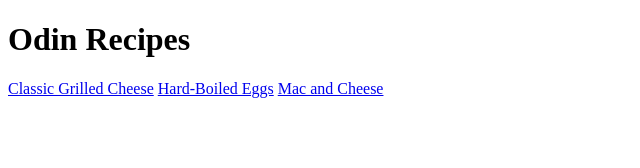
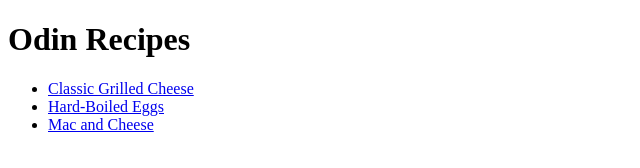
Before and after one commit to TheCodeMonke/Odin-Recipes, a plain HTML site: page index.html in a window 1280 px wide. Shown: the whole page, without its empty margins (0-640 px from the left). Drawn offline with Linux system fonts and the light colour scheme.

Commit message:
Update index.html links
Created nav and unordered list to contain recipe page links

```diff
--- a/index.html
+++ b/index.html
@@ -7,8 +7,12 @@
 </head>
 <body>
     <h1>Odin Recipes</h1>
-    <a href="./recipes/classic_grilled_cheese.html">Classic Grilled Cheese</a>
-    <a href="./recipes/hard_boiled_eggs.html">Hard-Boiled Eggs</a>
-    <a href="./recipes/mac_and_cheese.html">Mac and Cheese</a>
+    <nav>
+        <ul>
+            <li><a href="./recipes/classic_grilled_cheese.html">Classic Grilled Cheese</a></li>
+            <li><a href="./recipes/hard_boiled_eggs.html">Hard-Boiled Eggs</a></li>
+            <li><a href="./recipes/mac_and_cheese.html">Mac and Cheese</a></li>
+        </ul>
+    </nav>
 </body>
 </html>
```
